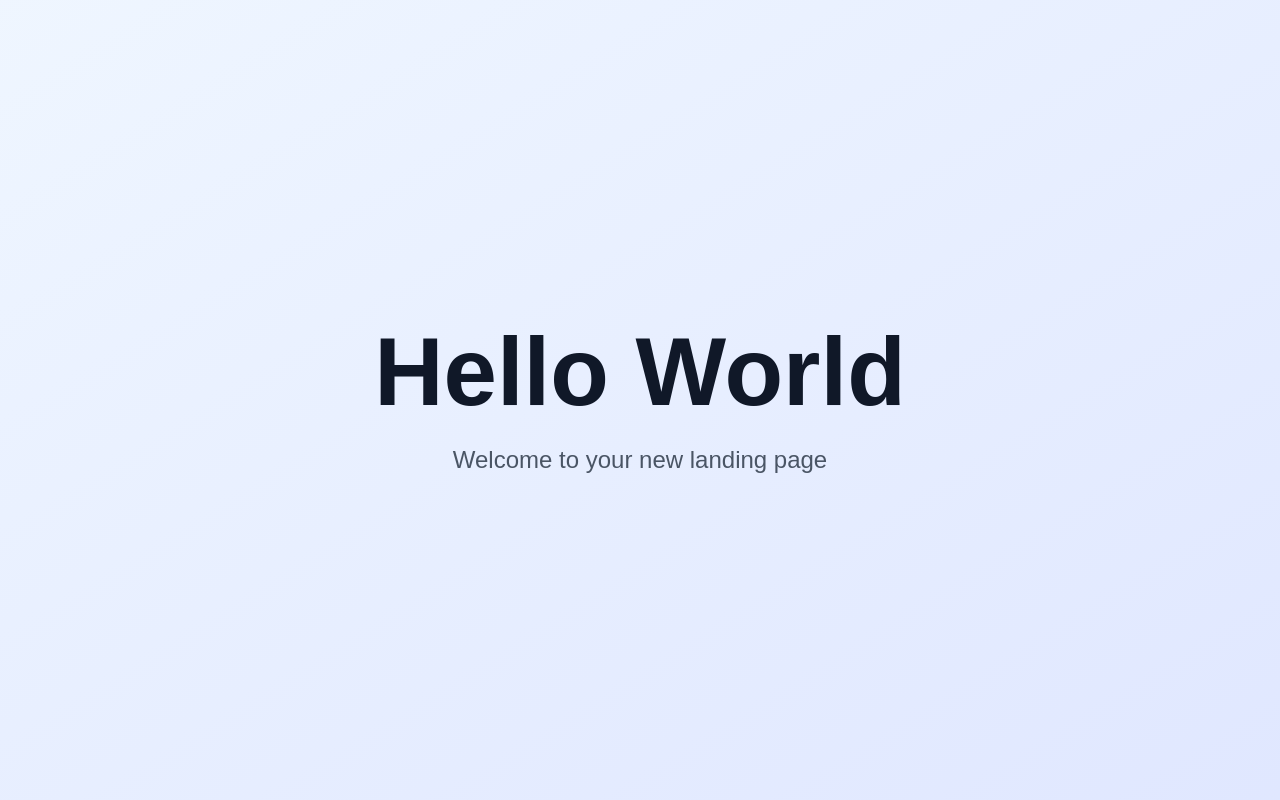
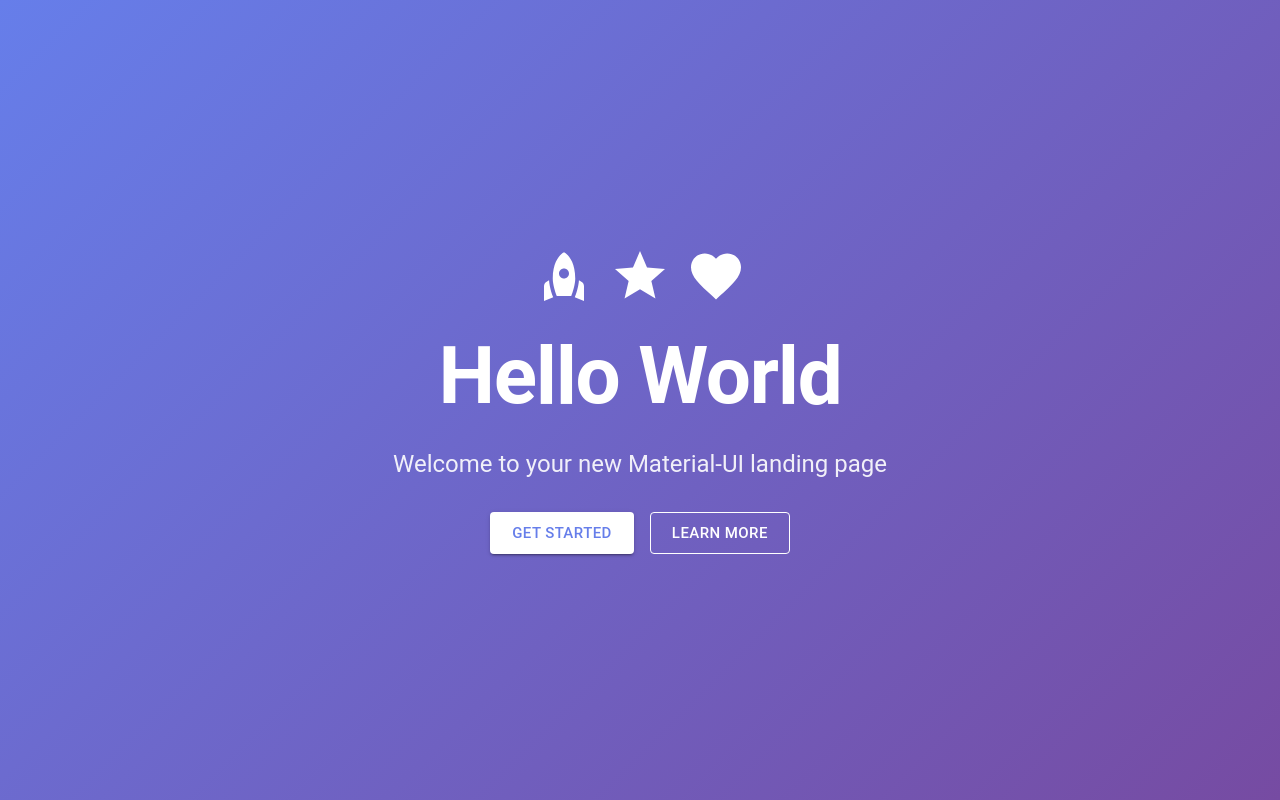
Before and after one commit to ns-test-org/normal-restarts-testing-02, a Next.js app in the folder packages/normal-restarts-testing-02/: page / in a window 1280 px wide. Built offline with nearby package versions, Linux system fonts and the light colour scheme.

Commit message:
AI chat session: Updated code and files

```diff
--- a/packages/normal-restarts-testing-02/package.json
+++ b/packages/normal-restarts-testing-02/package.json
@@ -13,6 +13,10 @@
     "cf-typegen": "wrangler types --env-interface CloudflareEnv ./cloudflare-env.d.ts"
   },
   "dependencies": {
+    "@emotion/react": "^11.14.0",
+    "@emotion/styled": "^11.14.1",
+    "@mui/icons-material": "^7.3.6",
+    "@mui/material": "^7.3.6",
     "@opennextjs/cloudflare": "1.14.6",
     "next": "15.5.9",
     "react": "19.2.3",
--- a/packages/normal-restarts-testing-02/src/app/page.tsx
+++ b/packages/normal-restarts-testing-02/src/app/page.tsx
@@ -1,14 +1,45 @@
+'use client';
+
+import { Container, Typography, Box, Button, Stack } from '@mui/material';
+import { Rocket, Star, Favorite } from '@mui/icons-material';
+
 export default function Landing() {
   return (
-    <div className="min-h-screen w-full flex items-center justify-center bg-gradient-to-br from-blue-50 to-indigo-100">
-      <div className="text-center px-6">
-        <h1 className="text-6xl md:text-8xl font-bold text-gray-900 mb-6">
-          Hello World
-        </h1>
-        <p className="text-xl md:text-2xl text-gray-600">
-          Welcome to your new landing page
-        </p>
-      </div>
-    </div>
+    <Box
+      sx={{
+        minHeight: '100vh',
+        display: 'flex',
+        alignItems: 'center',
+        justifyContent: 'center',
+        background: 'linear-gradient(135deg, #667eea 0%, #764ba2 100%)',
+      }}
+    >
+      <Container maxWidth="md">
+        <Box sx={{ textAlign: 'center', color: 'white' }}>
+          <Stack direction="row" spacing={2} justifyContent="center" sx={{ mb: 3 }}>
+            <Rocket sx={{ fontSize: 60 }} />
+            <Star sx={{ fontSize: 60 }} />
+            <Favorite sx={{ fontSize: 60 }} />
+          </Stack>
+
+          <Typography variant="h1" component="h1" sx={{ fontWeight: 'bold', mb: 3, fontSize: { xs: '3rem', md: '5rem' } }}>
+            Hello World
+          </Typography>
+
+          <Typography variant="h5" sx={{ mb: 4, opacity: 0.9 }}>
+            Welcome to your new Material-UI landing page
+          </Typography>
+
+          <Stack direction="row" spacing={2} justifyContent="center">
+            <Button variant="contained" size="large" sx={{ bgcolor: 'white', color: '#667eea', '&:hover': { bgcolor: '#f0f0f0' } }}>
+              Get Started
+            </Button>
+            <Button variant="outlined" size="large" sx={{ borderColor: 'white', color: 'white', '&:hover': { borderColor: 'white', bgcolor: 'rgba(255,255,255,0.1)' } }}>
+              Learn More
+            </Button>
+          </Stack>
+        </Box>
+      </Container>
+    </Box>
   );
 }
```
Also changed, not shown: 1 other file (tests, documents, lock files or other folders).
